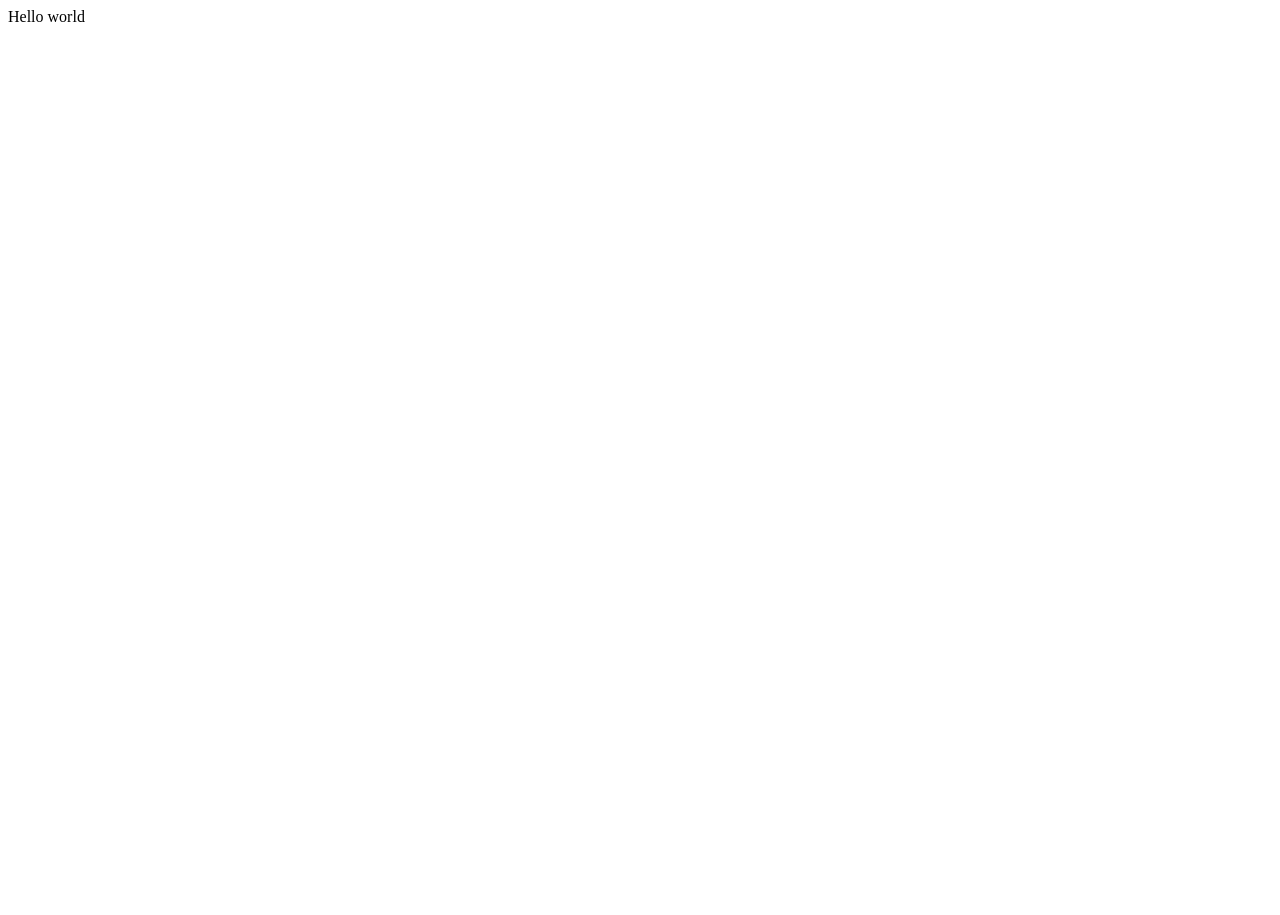
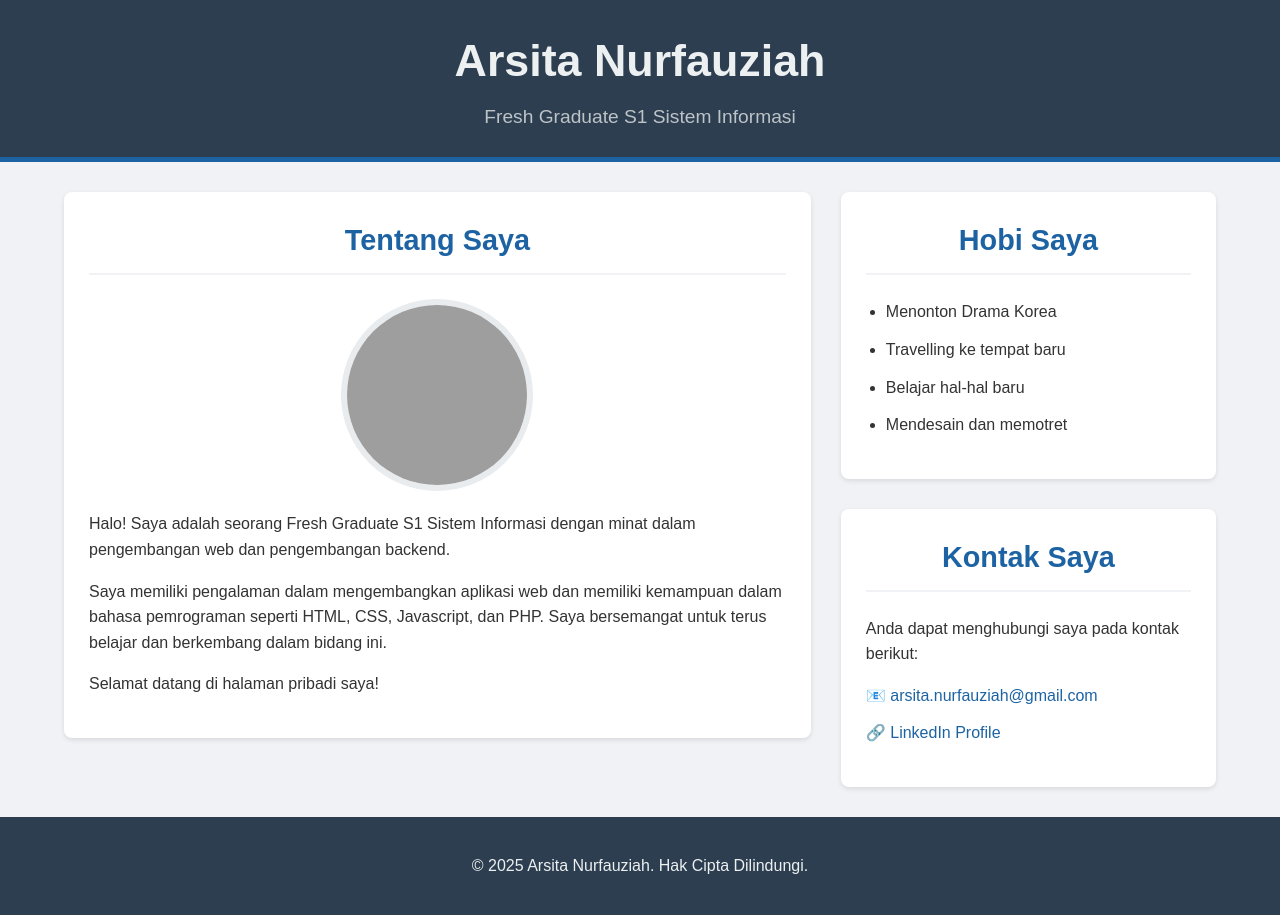
Before and after one commit to arsitanrfzh/tugasPBL_biodataProfil, a plain HTML site: page index.html in a window 1280 px wide. Before the commit the page ends 800 px from the top, so only its background shows below. Drawn offline with Linux system fonts and the light colour scheme; grey boxes are pictures that could not be loaded.

Commit message:
adding file index.html dan style.css

```diff
--- a/index.html
+++ b/index.html
@@ -1,16 +1,79 @@
 <!DOCTYPE html>
-<html>
+<html lang="id">
 
 <head>
-  <meta charset="utf-8">
-  <meta name="viewport" content="width=device-width">
-  <title>replit</title>
-  <link href="style.css" rel="stylesheet" type="text/css" />
+  <meta charset="UTF-8">
+  <meta name="viewport" content="width=device-width, initial-scale=1.0">
+  <title>Bio Pribadi Arsita <!DOCTYPE html>
+<html lang="id">
+
+<head>
+  <meta charset="UTF-8">
+  <meta name="viewport" content="width=device-width, initial-scale=1.0">
+  <title>Bio Pribadi Arsita Nurfauziah</title>
+  <link rel="stylesheet" href="style.css">
 </head>
 
 <body>
-  Hello world
-  <script src="script.js"></script>
+
+  <header>
+    <h1>Arsita Nurfauziah</h1>
+    <p>Fresh Graduate S1 Sistem Informasi</p>
+  </header>
+
+  <div class="page-wrapper">
+
+    <main class="main-content">
+      <section>
+        <h2 class="centered-title">Tentang Saya</h2>
+        <img src="https://images.pexels.com/photos/31492841/pexels-photo-31492841.jpeg" alt="Foto Profil Arsita"
+          class="profile-img-round">
+        <p>
+          Halo! Saya adalah seorang Fresh Graduate S1 Sistem Informasi dengan minat dalam pengembangan web dan
+          pengembangan backend.
+        </p>
+        <p>
+          Saya memiliki pengalaman dalam mengembangkan aplikasi web dan memiliki kemampuan dalam bahasa pemrograman
+          seperti HTML, CSS, Javascript, dan PHP. Saya bersemangat untuk terus belajar dan berkembang dalam bidang ini.
+        </p>
+        <p>
+          Selamat datang di halaman pribadi saya!
+        </p>
+      </section>
+    </main>
+
+    <aside class="sidebar">
+      <section class="sidebar-card">
+        <h2 class="centered-title">Hobi Saya</h2>
+        <ul>
+          <li>Menonton Drama Korea</li>
+          <li>Travelling ke tempat baru</li>
+          <li>Belajar hal-hal baru</li>
+          <li>Mendesain dan memotret</li>
+        </ul>
+      </section>
+
+      <section class="sidebar-card">
+        <h2 class="centered-title">Kontak Saya</h2>
+        <p>Anda dapat menghubungi saya pada kontak berikut:</p>
+        <ul class="contact-list">
+          <li>
+            📧 <a href="mailto:arsita.nurfauziah@gmail.com">arsita.nurfauziah@gmail.com</a>
+          </li>
+          <li>
+            🔗 <a href="https://www.linkedin.com/in/arsitanrfzh" target="_blank"
+              rel="noopener noreferrer">LinkedIn Profile</a>
+          </li>
+        </ul>
+      </section>
+    </aside>
+
+  </div>
+
+  <footer>
+    <p>&copy; 2025 Arsita Nurfauziah. Hak Cipta Dilindungi.</p>
+  </footer>
+
 </body>
 
 </html>
--- a/style.css
+++ b/style.css
@@ -1,4 +1,146 @@
-html {
-  height: 100%;
-  width: 100%;
+body {
+  font-family: Arial, sans-serif;
+  margin: 0;
+  background-color: #f0f2f5;
+  color: #333;
+  line-height: 1.6;
 }
+
+a {
+  color: #1d63a3;
+  text-decoration: none;
+}
+
+a:hover {
+  text-decoration: underline;
+}
+
+/* --- Header --- */
+header {
+  background-color: #2c3e50;
+  color: #ecf0f1;
+  padding: 25px 20px;
+  text-align: center;
+  border-bottom: 5px solid #1d63a3;
+}
+
+header h1 {
+  margin: 0;
+  font-size: 2.8em;
+}
+
+header p {
+  margin: 5px 0 0;
+  font-size: 1.2em;
+  color: #bdc3c7;
+}
+
+/* --- Layout Utama (Flexbox) --- */
+.page-wrapper {
+  display: flex;
+  width: 90%;
+  max-width: 1200px;
+  margin: 30px auto;
+  gap: 30px;
+  align-items: flex-start;
+}
+
+/* --- Main Content (KIRI) --- */
+.main-content {
+  width: 65%;
+  background-color: #ffffff;
+  padding: 25px;
+  border-radius: 8px;
+  box-shadow: 0 2px 5px rgba(0, 0, 0, 0.1);
+}
+
+/* --- Sidebar (KANAN) --- */
+.sidebar {
+  width: 35%;
+  display: flex;
+  flex-direction: column;
+  gap: 30px;
+}
+
+.profile-img-round {
+  width: 180px;
+  height: 180px;
+  object-fit: cover;
+  border-radius: 50%;
+  display: block;
+  margin: 20px auto;
+  border: 6px solid #e9ecef;
+}
+
+.centered-title {
+  text-align: center;
+  color: #1d63a3;
+  font-size: 1.8em;
+  border-bottom: 2px solid #f0f2f5;
+  padding-bottom: 10px;
+  margin-top: 0;
+}
+
+.sidebar-card {
+  background-color: #ffffff;
+  padding: 25px;
+  border-radius: 8px;
+  box-shadow: 0 2px 5px rgba(0, 0, 0, 0.1);
+}
+
+.sidebar-card h2 {
+  color: #1d63a3;
+  margin-top: 0;
+}
+
+.sidebar ul {
+  padding-left: 20px;
+}
+
+.sidebar .contact-list {
+  list-style: none;
+  padding: 0;
+}
+
+.sidebar li {
+  margin-bottom: 12px;
+}
+
+.sidebar .contact-list a {
+  word-wrap: break-word;
+  word-break: break-all;
+}
+
+/* --- Footer --- */
+footer {
+  background-color: #2c3e50;
+  color: #ecf0f1;
+  text-align: center;
+  padding: 20px;
+  margin-top: 30px;
+}
+
+
+@media (max-width: 768px) {
+
+  header h1 {
+    font-size: 2em; /* Perkecil ukuran judul di mobile */
+  }
+
+  .page-wrapper {
+    flex-direction: column;
+    width: 95%;
+    gap: 20px;
+  }
+
+  .main-content,
+  .sidebar {
+    width: 100%;
+    box-sizing: border-box;
+  }
+
+  .profile-img-round {
+    width: 150px;
+    height: 150px;
+  }
+}
```
Also changed, not shown: script.js (deleted).
